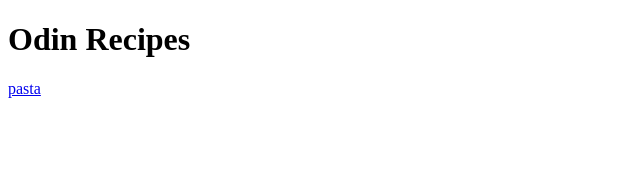
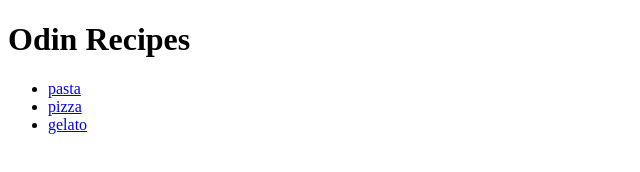
Before and after one commit to corl3y/odin-recipes, a plain HTML site: page index.html in a window 1280 px wide. Shown: the whole page, without its empty margins (0-640 px from the left). Drawn offline with Linux system fonts and the light colour scheme.

Commit message:
Added links to pizza and gelato

```diff
--- a/index.html
+++ b/index.html
@@ -7,7 +7,12 @@
 </head>
 <body>
     <h1>Odin Recipes</h1>
-    <a href="recipes/pasta.html">pasta</a>
+    <ul>
+        <li><a href="recipes/pasta.html">pasta</a></li>
+        <li><a href="recipes/pizza.html">pizza</a></li>
+        <li><a href="recipes/gelato.html">gelato</a></li>
+    </ul>
+
 
 
 </body>
```
